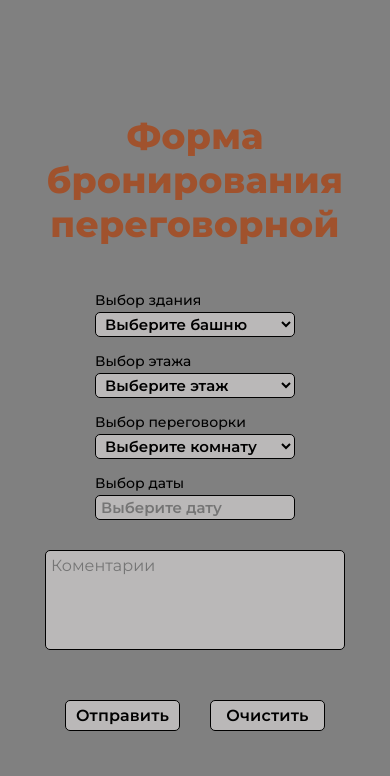
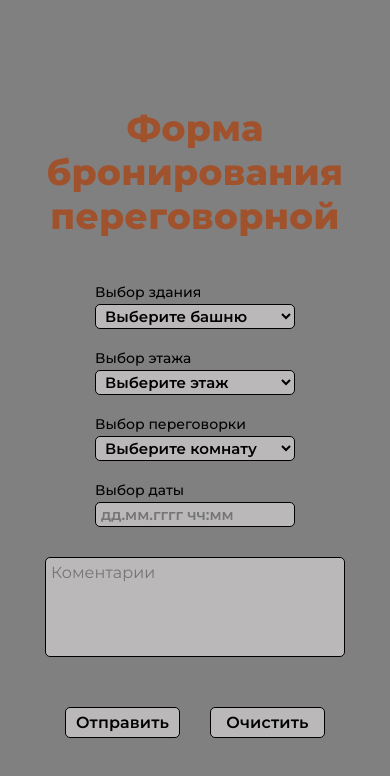
Before and after one commit to SolloVey/collectingDataForm, a website: page index.html in a window 390 px wide. Drawn offline with Linux system fonts and the light colour scheme.

Commit message:
Add date script

```diff
--- a/index.html
+++ b/index.html
@@ -80,7 +80,7 @@
 							</div>
 							<div class="box-select select-date">
 								<label class="select-title">Выбор даты</label>
-								<input class="select" id="select-date" type="text" placeholder="Выберите дату"></input>
+								<input class="select" id="select-date" name="date" type="text" placeholder="дд.мм.гггг чч:мм"></input>
 							</div>
 						</div>
 						<div class="box-area">
--- a/script/main.js
+++ b/script/main.js
@@ -1,4 +1,10 @@
-new AirDatepicker('#select-date');
+document.addEventListener('DOMContentLoaded', function () {
+	new AirDatepicker('#select-date', {
+		multipleDates: true,
+		timepicker: true,
+		isMobile: true,
+		autoClose: true,
+	});
 
 	const form = document.querySelector('#form');
 	const submitBtn = document.querySelector('#submit');
@@ -6,11 +12,12 @@ const resetBtn = document.querySelector('#reset');
 	let application = [];
 
 	class Request {
-	constructor(tower, floor, room, text) {
+		constructor(tower, floor, room, text, date) {
 			(this.tower = tower),
 				(this.floor = floor),
 				(this.room = room),
-			(this.text = text);
+				(this.text = text),
+				(this.date = date);
 		}
 	}
 
@@ -28,7 +35,8 @@ function showDataToConsole(e) {
 			formData.get('tower'),
 			formData.get('floor'),
 			formData.get('room'),
-		formData.get('text')
+			formData.get('text'),
+			formData.get('date')
 		);
 
 		for (key in request) {
@@ -47,3 +55,4 @@ function resetDataForm() {
 
 	form.addEventListener('submit', showDataToConsole);
 	resetBtn.addEventListener('click', resetDataForm);
+});
--- a/style/style.css
+++ b/style/style.css
@@ -53,10 +53,10 @@ h1 {
 
 .box:first-child {
 	column-gap: 10px;
+	flex-wrap: wrap;
 
-	@media (max-width: 680px) {
-		flex-direction: column;
-		row-gap: 15px;
+	@media (max-width:860px) {
+		row-gap: 20px;
 	}
 }
 
```
Lines whose indentation alone changed are shown as unchanged.
